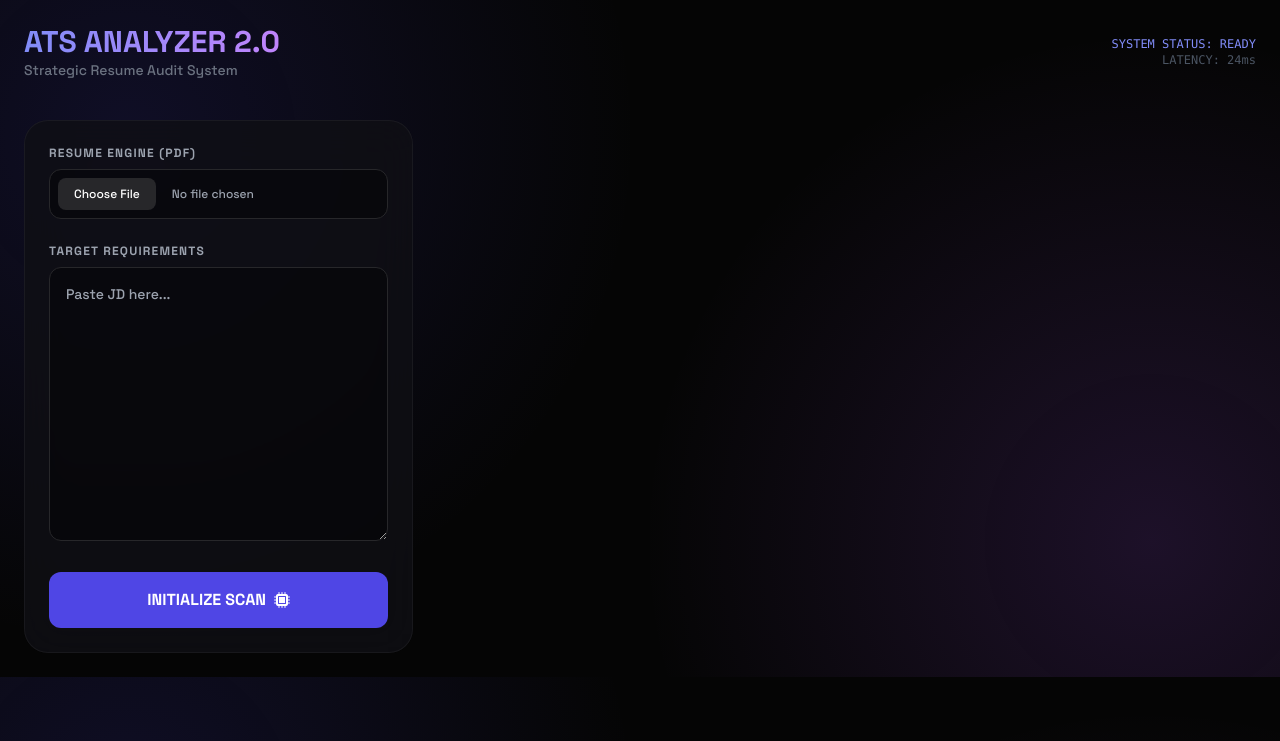
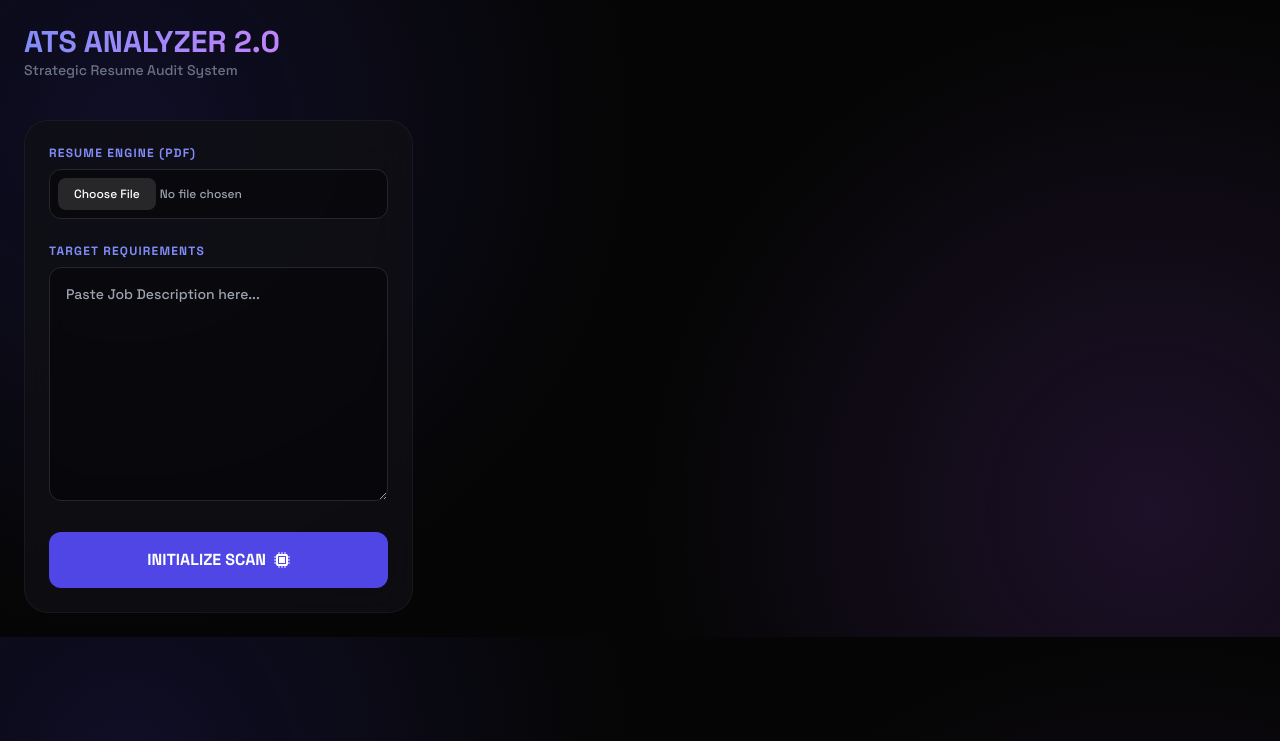
Before and after one commit to bhaskarhimesh2156-rgb/ai-ats, a Flask app: page / in a window 1280 px wide. Shown: the top 741 px of the page. Run offline with Flask 3, Linux system fonts and the light colour scheme; some libraries are stand-ins or nearby versions.

Commit message:
Refactor styles and labels in index.html
Updated various styles and labels for improved UI consistency and user experience.

```diff
--- a/templates/index.html
+++ b/templates/index.html
@@ -9,54 +9,26 @@
     <link href="https://cdnjs.cloudflare.com/ajax/libs/font-awesome/6.0.0/css/all.min.css" rel="stylesheet">
     <style>
         @import url('https://fonts.googleapis.com/css2?family=Space+Grotesk:wght@300;500;700&display=swap');
-
         body {
             font-family: 'Space Grotesk', sans-serif;
-            background: #050505;
-            color: #e2e8f0;
-            background-image:
-                radial-gradient(circle at 10% 20%, rgba(79, 70, 229, 0.15) 0%, transparent 40%),
-                radial-gradient(circle at 90% 80%, rgba(168, 85, 247, 0.15) 0%, transparent 40%);
+            background: #050505; color: #e2e8f0;
+            background-image: radial-gradient(circle at 10% 20%, rgba(79, 70, 229, 0.15) 0%, transparent 40%),
+                              radial-gradient(circle at 90% 80%, rgba(168, 85, 247, 0.15) 0%, transparent 40%);
         }
-
-        .neo-card {
-            background: rgba(15, 15, 20, 0.8);
-            border: 1px solid rgba(255, 255, 255, 0.05);
-            backdrop-filter: blur(20px);
-            border-radius: 24px;
-        }
-
+        .neo-card { background: rgba(15, 15, 20, 0.8); border: 1px solid rgba(255, 255, 255, 0.05); backdrop-filter: blur(20px); border-radius: 24px; }
         .strength-card { border-left: 4px solid #10b981; background: rgba(16, 185, 129, 0.05); }
         .improvement-card { border-left: 4px solid #f43f5e; background: rgba(244, 63, 94, 0.05); }
-
-        .scan-line {
-            width: 100%;
-            height: 2px;
-            background: linear-gradient(90deg, transparent, #6366f1, transparent);
-            position: absolute;
-            animation: scan 2s linear infinite;
-        }
-
-        @keyframes scan {
-            0% { top: 0%; opacity: 0; }
-            50% { opacity: 1; }
-            100% { top: 100%; opacity: 0; }
-        }
-
+        .scan-line { width: 100%; height: 2px; background: linear-gradient(90deg, transparent, #6366f1, transparent); position: absolute; animation: scan 2s linear infinite; }
+        @keyframes scan { 0% { top: 0%; opacity: 0; } 50% { opacity: 1; } 100% { top: 100%; opacity: 0; } }
         .chart-container { position: relative; height: 250px; width: 250px; }
     </style>
 </head>
 <body class="p-6">
-
     <div class="max-w-7xl mx-auto">
         <header class="flex justify-between items-center mb-10">
             <div>
                 <h1 class="text-3xl font-bold bg-clip-text text-transparent bg-gradient-to-r from-indigo-400 to-purple-400">ATS ANALYZER 2.0</h1>
                 <p class="text-gray-500 text-sm">Strategic Resume Audit System</p>
-            </div>
-            <div class="hidden md:block text-right">
-                <div class="text-xs text-indigo-400 font-mono">SYSTEM STATUS: READY</div>
-                <div class="text-xs text-gray-600 font-mono">LATENCY: 24ms</div>
             </div>
         </header>
 
@@ -66,13 +38,13 @@
                     <div id="scanner" class="hidden scan-line"></div>
                     <form id="uploadForm" class="space-y-6">
                         <div>
-                            <label class="text-xs uppercase tracking-widest font-bold text-gray-400 mb-2 block">Resume Engine (PDF)</label>
+                            <label class="text-xs uppercase tracking-widest font-bold text-gray-400 mb-2 block text-indigo-400">Resume Engine (PDF)</label>
                             <input type="file" id="resumeFile" accept=".pdf" required
-                                class="w-full text-xs text-gray-400 file:bg-zinc-800 file:text-white file:border-0 file:py-2 file:px-4 file:rounded-lg file:mr-4 border border-zinc-800 p-2 rounded-xl bg-black/40">
+                                class="w-full text-xs text-gray-400 file:bg-zinc-800 file:text-white file:border-0 file:py-2 file:px-4 file:rounded-lg border border-zinc-800 p-2 rounded-xl bg-black/40">
                         </div>
                         <div>
-                            <label class="text-xs uppercase tracking-widest font-bold text-gray-400 mb-2 block">Target Requirements</label>
-                            <textarea id="jobDescription" rows="12" placeholder="Paste JD here..." required
+                            <label class="text-xs uppercase tracking-widest font-bold text-gray-400 mb-2 block text-indigo-400">Target Requirements</label>
+                            <textarea id="jobDescription" rows="10" placeholder="Paste Job Description here..." required
                                 class="w-full bg-black/40 border border-zinc-800 rounded-xl p-4 text-sm focus:border-indigo-500 transition-all outline-none"></textarea>
                         </div>
                         <button type="submit" id="submitBtn" class="w-full bg-indigo-600 hover:bg-indigo-500 text-white font-bold py-4 rounded-xl transition-all flex items-center justify-center gap-2">
@@ -83,8 +55,7 @@
                 </div>
             </div>
 
-            <div id="resultBlock" class="lg:col-span-8 grid grid-cols-1 md:grid-cols-2 gap-6 opacity-0 transition-opacity duration-500">
-
+            <div id="resultBlock" class="lg:col-span-8 grid grid-cols-1 md:grid-cols-2 gap-6 opacity-0 transition-opacity duration-700">
                 <div class="neo-card p-8 flex flex-col items-center justify-center text-center">
                     <h3 class="text-sm font-bold text-gray-400 uppercase tracking-widest mb-6">Match Distribution</h3>
                     <div class="chart-container">
@@ -99,32 +70,24 @@
                 <div class="space-y-6">
                     <div class="neo-card p-6 strength-card">
                         <div class="flex items-center gap-3 mb-4">
-                            <div class="p-2 bg-emerald-500/20 rounded-lg text-emerald-500">
-                                <i class="fas fa-check-double"></i>
-                            </div>
+                            <div class="p-2 bg-emerald-500/20 rounded-lg text-emerald-500"><i class="fas fa-check-double"></i></div>
                             <h3 class="font-bold">Key Strengths</h3>
                         </div>
-                        <div id="strengthsList" class="text-sm text-gray-400 space-y-2">
-                            Scan to see strengths...
-                        </div>
+                        <div id="strengthsList" class="text-sm text-gray-300 space-y-2"></div>
                     </div>
 
                     <div class="neo-card p-6 improvement-card">
                         <div class="flex items-center gap-3 mb-4">
-                            <div class="p-2 bg-rose-500/20 rounded-lg text-rose-500">
-                                <i class="fas fa-exclamation-triangle"></i>
-                            </div>
-                            <h3 class="font-bold">Critical Changes</h3>
+                            <div class="p-2 bg-rose-500/20 rounded-lg text-rose-500"><i class="fas fa-triangle-exclamation"></i></div>
+                            <h3 class="font-bold">Missing Skills</h3>
                         </div>
-                        <div id="improvementsList" class="text-sm text-gray-400 space-y-2">
-                            Scan to see required changes...
-                        </div>
+                        <div id="improvementsList" class="text-sm text-gray-300 space-y-2"></div>
                     </div>
                 </div>
 
                 <div class="md:col-span-2 neo-card p-6">
-                    <h3 class="text-sm font-bold text-indigo-400 mb-4 tracking-widest uppercase">Full AI Breakdown</h3>
-                    <div id="fullAnalysis" class="text-sm text-gray-500 leading-relaxed font-light"></div>
+                    <h3 class="text-sm font-bold text-indigo-400 mb-4 tracking-widest uppercase">Strategic Advice</h3>
+                    <div id="fullAnalysis" class="text-sm text-gray-400 leading-relaxed space-y-2"></div>
                 </div>
             </div>
         </div>
@@ -138,9 +101,8 @@
             const submitBtn = document.getElementById('submitBtn');
             const scanner = document.getElementById('scanner');
 
-            // Animation
             submitBtn.disabled = true;
-            submitBtn.innerText = "PROCESSING...";
+            submitBtn.innerHTML = `<i class="fas fa-circle-notch fa-spin"></i> ANALYZING...`;
             scanner.classList.remove('hidden');
 
             const formData = new FormData();
@@ -152,51 +114,42 @@
                 const data = await response.json();
 
                 if (response.ok) {
-                    const resultText = data.ats_result;
-                    const scoreMatch = resultText.match(/(\d+)/);
-                    const score = scoreMatch ? parseInt(scoreMatch[0]) : 0;
+                    document.getElementById('resultBlock').classList.remove('opacity-0');
 
-                    // Reveal and update
-                    document.getElementById('resultBlock').classList.remove('opacity-0');
-                    updateChart(score);
-                    document.getElementById('scoreText').innerText = score + "%";
+                    // Update Chart & Score
+                    updateChart(data.score);
+                    document.getElementById('scoreText').innerText = data.score + "%";
 
-                    // Simple logic to split feedback into blocks
-                    // Note: In production, you'd want the AI to return JSON.
-                    // Here we'll split the string for demonstration.
-                    const feedback = resultText.split('\n');
-                    document.getElementById('strengthsList').innerHTML = feedback.slice(0, 3).map(i => `• ${i}`).join('<br>');
-                    document.getElementById('improvementsList').innerHTML = feedback.slice(3, 6).map(i => `• ${i}`).join('<br>');
-                    document.getElementById('fullAnalysis').innerText = resultText;
+                    // Update Lists
+                    document.getElementById('strengthsList').innerHTML = data.matching_skills.map(s => `• ${s}`).join('<br>');
+                    document.getElementById('improvementsList').innerHTML = data.missing_skills.map(s => `• ${s}`).join('<br>');
+                    document.getElementById('fullAnalysis').innerHTML = data.advice.map(a => `<p>→ ${a}</p>`).join('');
+                } else {
+                    alert("Error: " + data.error);
                 }
             } catch (err) {
-                alert("Server error");
+                alert("Critical Connection Error");
             } finally {
                 submitBtn.disabled = false;
-                submitBtn.innerText = "INITIALIZE SCAN";
+                submitBtn.innerHTML = `<span>INITIALIZE SCAN</span> <i class="fas fa-microchip"></i>`;
                 scanner.classList.add('hidden');
             }
         };
 
         function updateChart(score) {
             const ctx = document.getElementById('matchChart').getContext('2d');
-
             if (myChart) myChart.destroy();
-
             myChart = new Chart(ctx, {
                 type: 'doughnut',
                 data: {
                     datasets: [{
                         data: [score, 100 - score],
                         backgroundColor: ['#6366f1', '#18181b'],
-                        borderWidth: 0,
-                        borderAlign: 'inner'
+                        borderWidth: 0
                     }]
                 },
                 options: {
                     cutout: '85%',
-                    responsive: true,
-                    maintainAspectRatio: false,
                     plugins: { tooltip: { enabled: false } },
                     animation: { duration: 2000, easing: 'easeOutQuart' }
                 }
```
